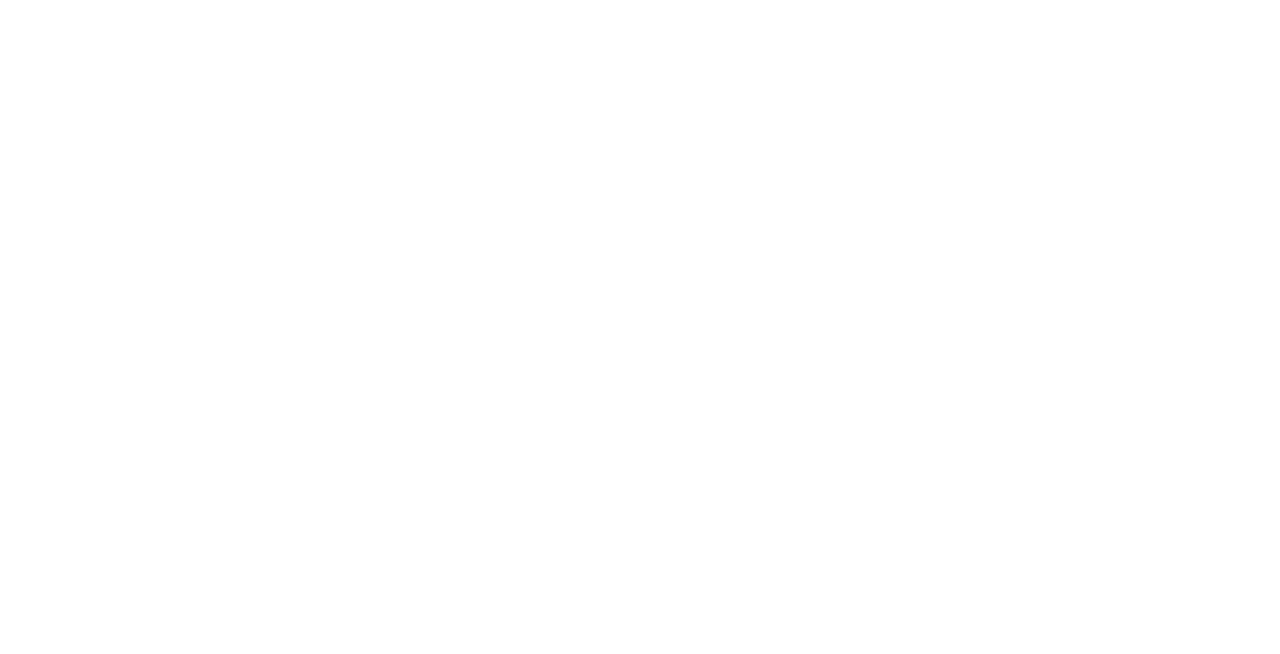
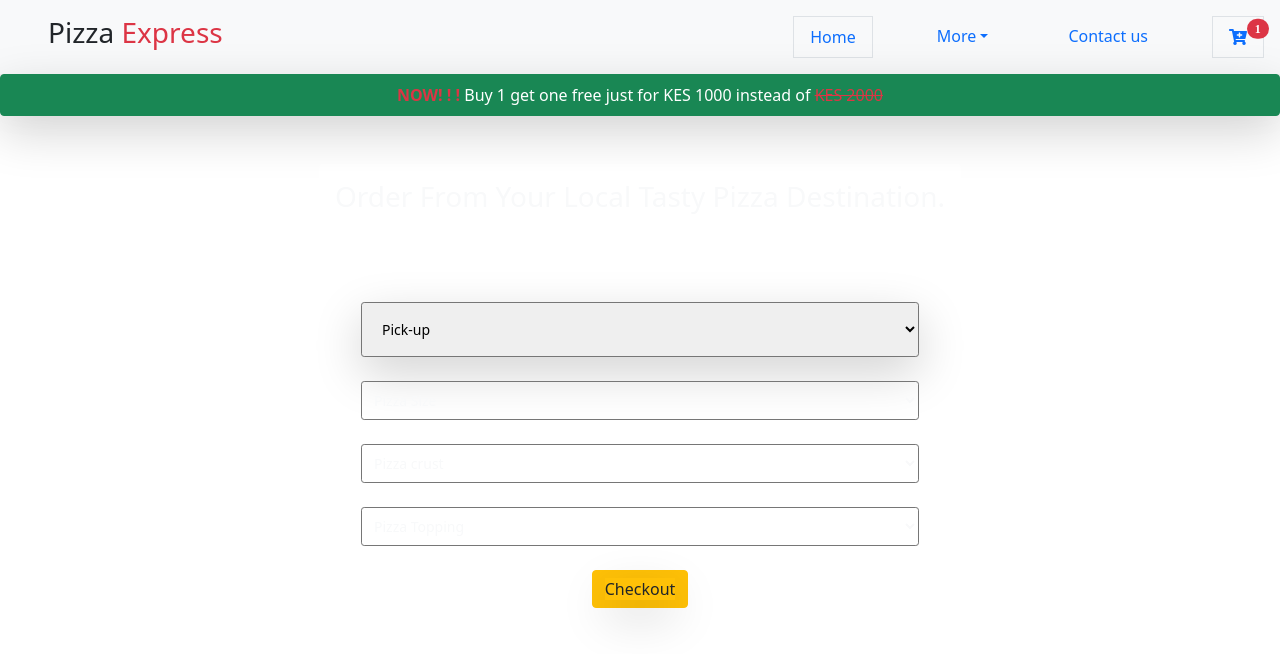
Before and after one commit to moemaair/Pizza-Express, a plain HTML site: page markup/index.html in a window 1280 px wide. Drawn offline with nearby package versions, Linux system fonts and the light colour scheme.

Commit message:
updated index.html

```diff
--- a/markup/index.html
+++ b/markup/index.html
@@ -4,9 +4,122 @@
   <meta charset="UTF-8">
   <meta http-equiv="X-UA-Compatible" content="IE=edge">
   <meta name="viewport" content="width=device-width, initial-scale=1.0">
+  <!-- bootstrap -->
+  <link href="https://cdn.jsdelivr.net/npm/bootstrap@5.1.3/dist/css/bootstrap.min.css" rel="stylesheet" integrity="sha384-1BmE4kWBq78iYhFldvKuhfTAU6auU8tT94WrHftjDbrCEXSU1oBoqyl2QvZ6jIW3" crossorigin="anonymous">
+  <!-- style -->
+  <link rel="stylesheet" href="/style/styles.css">
+  <!-- jquery -->
+  <link rel="stylesheet" href="https://use.fontawesome.com/releases/v5.15.4/css/all.css" integrity="sha384-DyZ88mC6Up2uqS4h/KRgHuoeGwBcD4Ng9SiP4dIRy0EXTlnuz47vAwmeGwVChigm" crossorigin="anonymous">
+  <!-- fontawesome -->
+  <link rel="preconnect" href="https://fonts.googleapis.com">
+  <link rel="preconnect" href="https://fonts.gstatic.com" crossorigin>
+  <link href="https://fonts.googleapis.com/css2?family=Lato:wght@700&family=Roboto:wght@400;700&display=swap" rel="stylesheet">
+<!-- google fonts -->
   <title>Pizza Express</title>
 </head>
 <body>
 
+
+ <div class="wrapper ">
+
+   <div class="nav-container bg-light shadow-lg d-flex justify-content-between">
+    <div class="text-dark logo">
+      <h3 class="py-3 px-lg-5 px-3">Pizza <Span class="text-danger">Express</Span></h3>
+    </div>
+
+ <!-- navigation -->
+    <ul class="nav  p-3 d-lg-flex justify-content-end gap-5 d-none">
+
+      <li class="nav-item">
+        <a class="nav-link active border" aria-current="page" href="#">Home</a>
+      </li>
+      <li class="nav-item dropdown">
+        <a class="nav-link dropdown-toggle" data-bs-toggle="dropdown" href="#" role="button" aria-expanded="false">More</a>
+        <ul class="dropdown-menu">
+          <li><a class="dropdown-item " href="/markup/index.html">Home</a></li>
+          <li><a class="dropdown-item" href="/markup/cart.html">Your Order</a></li>
+          <li><a class="dropdown-item" href="/markup/pizzaMenu.html">view Menu</a></li>
+          <li><hr class="dropdown-divider"></li>
+          <li><a class="dropdown-item" href = "mailto: abc@example.com" >Report</a></li>
+        </ul>
+      </li>
+      <li class="nav-item">
+        <a class="nav-link"href = "mailto: abc@example.com" >Contact us</a>
+      </li>
+      <li class="nav-item">
+        <a class="nav-link border" href="/markup/cart.html" target="_blank">
+          <i class="fas fa-cart-plus  position-relative">
+            <span class="position-absolute top-0 start-100 translate-middle-y badge rounded-pill bg-danger cartNumber "value="1">1</span>
+          </i>
+        </a>
+
+      </li>
+
+    </ul>
+    <!-- mobile navigation -->
+    <div class="menu d-lg-none d-block pt-4">
+      <i class="fas fa-bars container justify-content-end d-flex" id="hamburgerIcon"></i>
+     <div class="nav-item d-none " id="menu-item">
+       <ul class="d-flex flex-column gap-2">
+         <li><a href="/markup/index.html">Home</a></li>
+         <li><a href="">Contact Us</a></li>
+         <li><a href="/markup/cart.html">My orders</a></li>
+         <li><a href="">report</a></li>
+       </ul>
+     </div>
+    </div>
+   </div>
+
+  <div class="btn btn-success shadow-lg p-2 container-fluid"><b class="text-danger">NOW! ! ! </b> Buy 1 get one free just for KES 1000 instead of <s class="text-danger">KES 2000</s></div>
+
+
+  <!-- main section -->
+  <div class="container hero d-flex justify-content-center align-items-center flex-column gap-4">
+     <h3 class="bg-body  text-center rounded p-3 m-5 bg-opacity-25 text-light">Order From Your Local Tasty Pizza Destination.</h3>
+
+     <!-- delivery or pick-up -->
+
+     <select class="form-select-sm w-50 p-3 shadow-lg delivery-select" aria-label="Default">
+      <option selected>Pick-up</option>
+      <option data-value="1">Delivery</option>
+
+    </select>
+   <!-- size of pizza -->
+   <select class="form-select-sm w-50 py-2 bg-transparent text-light PizzaSizeSelect " aria-label="Default">
+    <option selected>Pizza Size</option>
+    <option data-value="1">Small</option>
+    <option data-value="2">Medium</option>
+    <option vdata-alue="3">Large</option>
+  </select>
+  <!-- kind of crust -->
+  <select class="form-select-sm w-50 py-2 bg-transparent text-light " aria-label="Default">
+    <option selected>Pizza crust</option>
+    <option value="1">Crispy</option>
+    <option value="2">Stuffed</option>
+    <option value="3">Gluten-free</option>
+  </select>
+  <!-- pizza toppings -->
+  <select class="form-select-sm w-50 py-2 bg-transparent text-light " aria-label="Default">
+    <option selected>Pizza Topping</option>
+    <option value="2">pepperoni</option>
+    <option value="3">pineapple</option>
+    <option value="1">sausage</option>
+    <option value="2">chicken</option>
+    <option value="2">ground beef</option>
+    <option value="3">mushrooms </option>
+  </select>
+  <button class="btn btn-warning orderMushroom"><a href="/markup/cart.html" class="text-decoration-none text-dark shadow-lg">Checkout</a></button>
+
+</div>
+
+
+ </div>
+
+
+
+ <script src="https://cdn.jsdelivr.net/npm/bootstrap@5.1.3/dist/js/bootstrap.bundle.min.js" integrity="sha384-ka7Sk0Gln4gmtz2MlQnikT1wXgYsOg+OMhuP+IlRH9sENBO0LRn5q+8nbTov4+1p" crossorigin="anonymous"></script>
+<script src="https://code.jquery.com/jquery-3.6.0.min.js" integrity="sha256-/xUj+3OJU5yExlq6GSYGSHk7tPXikynS7ogEvDej/m4=" crossorigin="anonymous"></script>
+<script src="/script/index.js"></script>
+<script src="/script/cart.js"></script>
 </body>
 </html>
```
